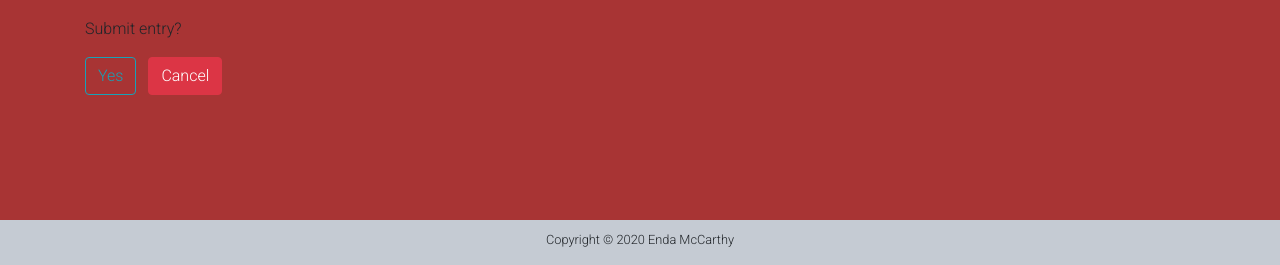
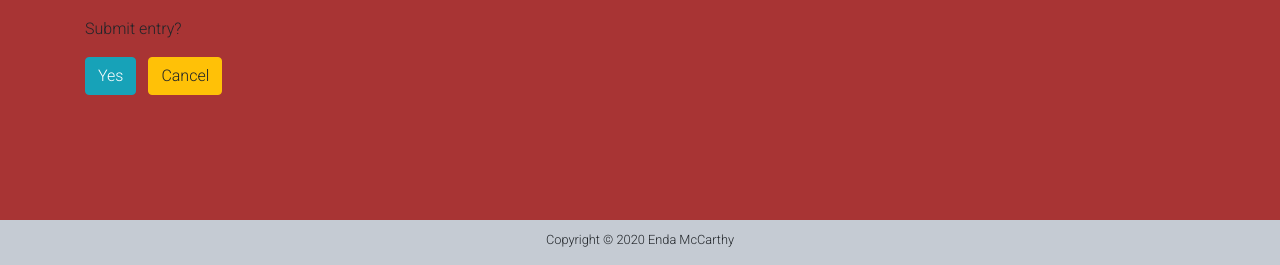
Before and after one commit to endamccarthy/ChampionshipChallenge, a Django app: page /create-entry/ in a window 1280 px wide. Shown: the part 535-800 px from the top of the page. Run offline with Django 3.2, Linux system fonts and the light colour scheme; the visitor is signed in with stand-in values (Sample User, id 1); data that the repository does not hold is empty; some libraries are stand-ins or nearby versions.

Commit message:
changed buttons

```diff
--- a/gameplay/templates/gameplay/create_entry.html
+++ b/gameplay/templates/gameplay/create_entry.html
@@ -44,9 +44,9 @@
       <div class="form-group">
         <p>Submit entry?</p>
         <!-- <button class="btn btn-outline-info" type="submit">Yes</button> -->
-        <button class="btn btn-outline-info" type="button" data-toggle="modal" data-target="#confirmSubmitModal"
+        <button class="btn btn-info" type="button" data-toggle="modal" data-target="#confirmSubmitModal"
           id="submitButton">Yes</button>
-        <input class="btn btn-danger ml-2" type=button value="Cancel" onClick="javascript:history.go(-1);">
+        <input class="btn btn-warning ml-2" type=button value="Cancel" onClick="javascript:history.go(-1);">
       </div>
     </form>
 
```
